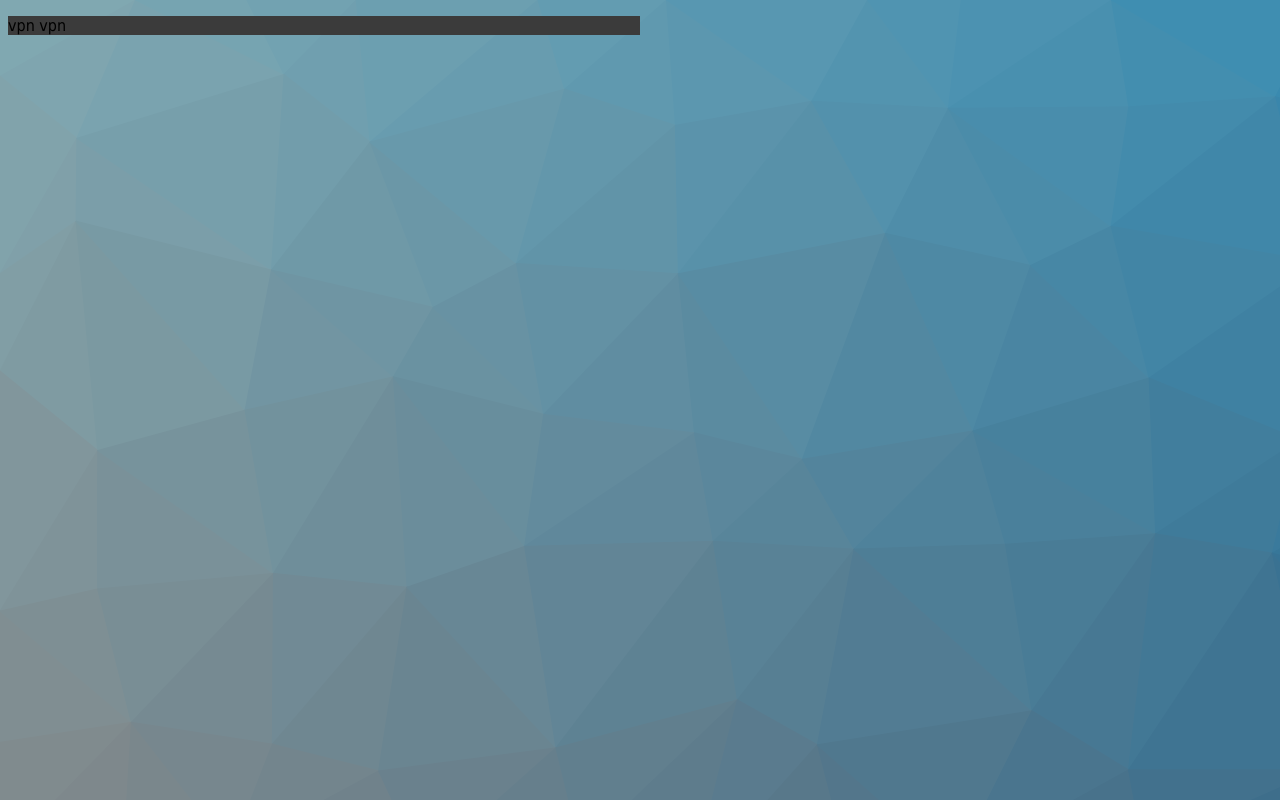
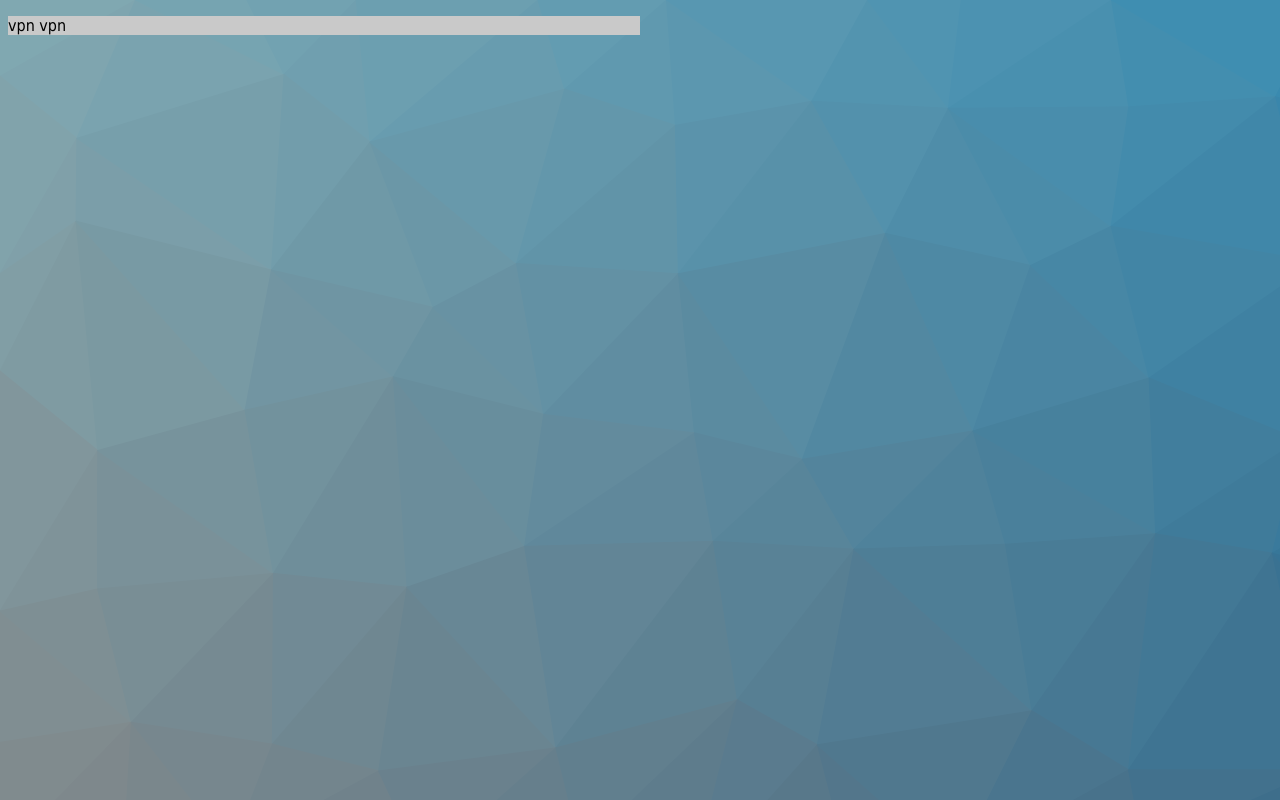
Before and after one commit to AceJHamilton/chord, a plain HTML site: page index.htm in a window 1280 px wide. Drawn offline with Linux system fonts and the light colour scheme.

Commit message:
Update chord.css

```diff
--- a/chord.css
+++ b/chord.css
@@ -6,7 +6,7 @@
   width: 50%;
   align: center;
   text-align: left;
-  background-color: #3b3b3b;
+  background-color: #c9c9c9;
   border: 2px;
 }
 .div2{
```
